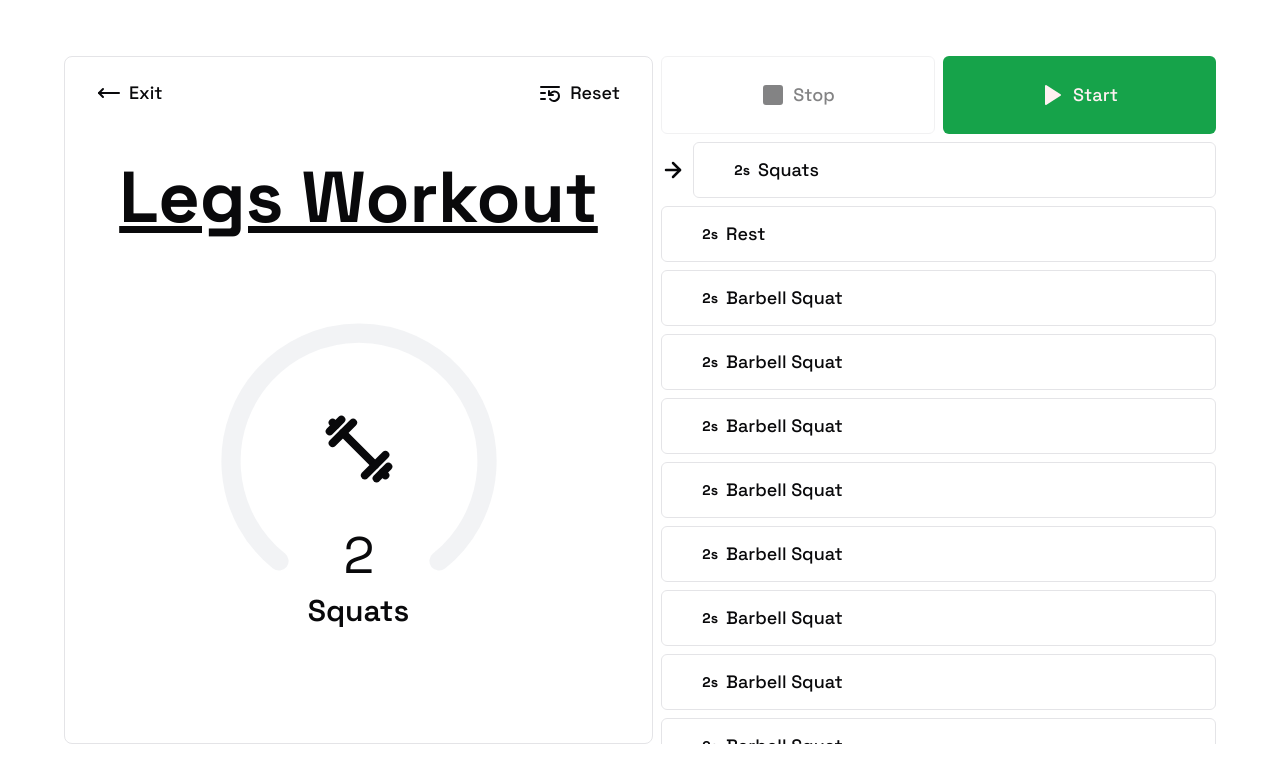
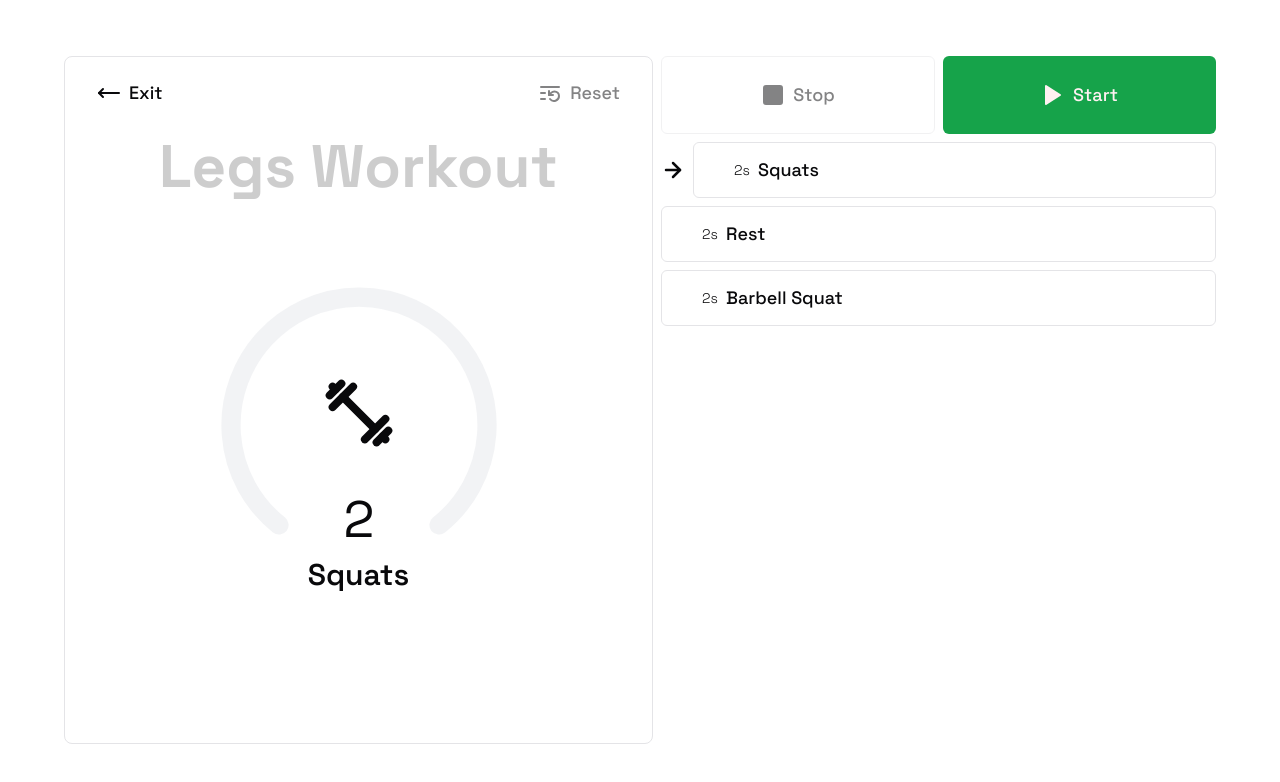
Before and after one commit to nadjitan/gym-app, a Next.js app: page /workout/0 in a window 1280 px wide. Shown: the top 782 px of the page. Built offline with nearby package versions, Linux system fonts and the light colour scheme.

Commit message:
add nav button

```diff
--- a/app/layout.tsx
+++ b/app/layout.tsx
@@ -7,7 +7,7 @@ const spaceGrotesk = Space_Grotesk({ subsets: ["latin"] })
 
 export const metadata: Metadata = {
   title: "Gym App",
-  description: "Generated by create next app",
+  description: "A fitness timer app",
 }
 
 export default function RootLayout({
--- a/app/page.tsx
+++ b/app/page.tsx
@@ -1,3 +1,4 @@
+import { NavMenu } from "@/components/nav-menu"
 import { ThemeToggle } from "@/components/theme-toggle"
 import WorkoutList from "@/components/workouts/workout-list"
 import { Dumbbell } from "lucide-react"
@@ -16,7 +17,7 @@ export default function Home() {
           <Dumbbell strokeWidth={2.7} size={32} />
           <h1 className="text-3xl font-black tracking-widest">FITNESS</h1>
         </div>
-        <ThemeToggle />
+        <NavMenu />
         {/* <TooltipProvider>
      <Tooltip>
        <TooltipTrigger asChild>
--- a/app/workout/[id]/page.tsx
+++ b/app/workout/[id]/page.tsx
@@ -1,14 +1,33 @@
 "use client"
 
 import { useRouter } from "next/navigation"
+import type { Metadata } from "next"
 import { Button } from "@/components/ui/button"
 import { initialData } from "@/components/workouts/workout-list"
 import { Play, Square, Pause, ListRestart, StepForward } from "lucide-react"
 import { useEffect, useRef, useState } from "react"
 import { Dumbbell, MoveLeft, ArrowRight } from "lucide-react"
-import { animate, stagger, motion, Reorder } from "framer-motion"
+import {
+  animate,
+  stagger,
+  motion,
+  Transition,
+  AnimatePresence,
+} from "framer-motion"
 import useTimer from "@/hooks/useTimer"
 import { ListButton } from "@/components/ui/list-button"
+
+type Props = {
+  params: { id: string }
+  searchParams: { [key: string]: string | string[] | undefined }
+}
+
+export async function generateMetadata({ params }: Props): Promise<Metadata> {
+  const workout = initialData.find((item) => item.id === params.id)!
+  return {
+    title: workout.title,
+  }
+}
 
 interface SemicircleProgressBarProps {
   duration: number
@@ -80,6 +99,11 @@ const SemicircleProgressBar: React.FC<SemicircleProgressBarProps> = ({
 }
 
 const staggerMenuItems = stagger(0.1, { startDelay: 0.15 })
+const springTransition: Transition = {
+  type: "spring",
+  stiffness: 700,
+  damping: 30,
+}
 
 export default function Workout({ params }: { params: { id: string } }) {
   const router = useRouter()
@@ -138,7 +162,7 @@ export default function Workout({ params }: { params: { id: string } }) {
 
   return (
     <div className="flex h-full w-full flex-col gap-2 animate-in fade-in lg:max-w-6xl lg:flex-row">
-      <section className="flex h-full flex-1 flex-col items-center rounded-lg border p-4">
+      <section className="relative flex h-full flex-1 flex-col items-center overflow-hidden rounded-lg border p-4">
         <section className="flex h-max w-full justify-between">
           <Button
             className="flex gap-2 text-lg"
@@ -152,33 +176,52 @@ export default function Workout({ params }: { params: { id: string } }) {
           <Button
             className="flex gap-2 text-lg"
             variant={"ghost"}
+            disabled={exerciseIndex === 0}
             onClick={() => resetAll()}
           >
             <ListRestart /> Reset
           </Button>
         </section>
 
-        <h1 className="mt-12 text-4xl font-black underline lg:text-7xl">
+        <h1 className="mt-6 text-center text-4xl font-black opacity-20 lg:text-6xl">
           {workout?.title}
         </h1>
 
-        {exercise.duration > 0 && (
-          <div className="mt-2 h-56 lg:mt-10 lg:h-80">
+        <AnimatePresence>
+          {exercise.duration > 0 ? (
+            <>
+              <motion.div
+                className="h-56 lg:mt-10 lg:h-80"
+                initial={{ opacity: 0 }}
+                animate={{ opacity: 1 }}
+                exit={{ opacity: 0 }}
+              >
                 <SemicircleProgressBar
                   duration={exercise.duration}
                   isRest={exercise.type === "rest"}
                   progress={progress}
                 />
-          </div>
+              </motion.div>
+              <motion.h1 className="line-clamp-2 text-3xl font-semibold">
+                {exercise.name}
+              </motion.h1>
+            </>
+          ) : (
+            <>
+              <motion.h2
+                className="mt-14 text-2xl font-semibold"
+                initial={{ opacity: 0 }}
+                animate={{ opacity: 1 }}
+                exit={{ opacity: 0 }}
+              >
+                {exercise.sets}x{exercise.repetitions}
+              </motion.h2>
+              <motion.h1 className="line-clamp-2 text-3xl font-semibold">
+                {exercise.name}
+              </motion.h1>
+            </>
           )}
-
-        {exercise.duration === 0 && (
-          <h2 className="mt-16 text-xl font-semibold">
-            {exercise.sets}x{exercise.repetitions}
-          </h2>
-        )}
-
-        <h1 className="text-3xl font-semibold">{exercise.name}</h1>
+        </AnimatePresence>
       </section>
 
       <section className="relative flex h-full flex-1 flex-col gap-2 overflow-hidden">
@@ -234,21 +277,24 @@ export default function Workout({ params }: { params: { id: string } }) {
         </section>
 
         <div className="relative flex h-full w-full flex-col place-content-start gap-2 overflow-y-auto overflow-x-hidden">
-          {exercises.map((ex, i) => {
-            return (
+          {exercises.map((ex, i) => (
             <div
+              key={`exercise-${ex.id}`}
               ref={(el) => {
                 itemElsRef.current.push(el!)
               }}
               className={`exercise-item flex items-center gap-2`}
-                key={`exercise-${ex.id}`}
             >
               {exercise.id === ex.id && (
-                  <motion.div layoutId="active-exercise" className="z-20">
+                <motion.div
+                  className="z-20"
+                  layoutId="active-exercise"
+                  transition={springTransition}
+                >
                   <ArrowRight strokeWidth={2.5} />
                 </motion.div>
               )}
-                <motion.div layout className="z-10 w-full">
+              <motion.div className="z-10 w-full" layout>
                 <ListButton
                   className="h-14 w-full"
                   variant={"outline"}
@@ -258,17 +304,22 @@ export default function Workout({ params }: { params: { id: string } }) {
                     setTime(ex.duration)
                   }}
                 >
-                    <p className="mr-2 w-10 text-end text-sm font-bold transition-all">
+                  {/* Children also needs `motion` to scale correctly during parent `layout` animations  */}
+                  <motion.p
+                    layout
+                    className="mr-2 w-10 text-end text-sm font-light"
+                  >
                     {ex.duration === 0
                       ? `${ex.sets}x${ex.repetitions}`
                       : `${ex.duration.toString()}s`}
-                    </p>
-                    <h4 className="text-lg">{ex.name}</h4>
+                  </motion.p>
+                  <motion.h4 layout className="line-clamp-1 text-lg">
+                    {ex.name}
+                  </motion.h4>
                 </ListButton>
               </motion.div>
             </div>
-            )
-          })}
+          ))}
         </div>
       </section>
     </div>
--- a/components/full-loading.tsx
+++ b/components/full-loading.tsx
@@ -1,7 +1,7 @@
 export default function FullScreenLoading() {
   return (
-    <div className="flex h-full w-full max-w-6xl flex-col items-end gap-2 animate-in fade-in">
-      <h1 className="mt-auto flex gap-2 text-3xl font-extralight">
+    <div className="flex h-full w-full flex-col items-end gap-2 animate-in fade-in lg:max-w-6xl">
+      <h1 className="mr-2 mt-auto flex gap-2 text-3xl font-extralight lg:mr-0">
         <svg
           xmlns="http://www.w3.org/2000/svg"
           width="1em"
--- a/components/ui/button.tsx
+++ b/components/ui/button.tsx
@@ -5,7 +5,7 @@ import { cva, type VariantProps } from "class-variance-authority"
 import { cn } from "@/lib/utils"
 
 const buttonVariants = cva(
-  "inline-flex items-center justify-center rounded-md text-sm font-medium ring-offset-background transition-colors focus-visible:outline-none focus-visible:ring-2 focus-visible:ring-ring focus-visible:ring-offset-2 disabled:pointer-events-none disabled:opacity-50",
+  "inline-flex items-center rounded-md text-sm font-medium ring-offset-background transition-colors focus-visible:outline-none focus-visible:ring-2 focus-visible:ring-ring focus-visible:ring-offset-2 disabled:pointer-events-none disabled:opacity-50",
   {
     variants: {
       variant: {
@@ -37,14 +37,27 @@ export interface ButtonProps
   extends React.ButtonHTMLAttributes<HTMLButtonElement>,
     VariantProps<typeof buttonVariants> {
   asChild?: boolean
+  contentCenter?: boolean
 }
 
 const Button = React.forwardRef<HTMLButtonElement, ButtonProps>(
-  ({ className, variant, size, asChild = false, ...props }, ref) => {
+  (
+    {
+      className,
+      variant,
+      size,
+      asChild = false,
+      contentCenter = true,
+      ...props
+    },
+    ref,
+  ) => {
     const Comp = asChild ? Slot : "button"
     return (
       <Comp
-        className={cn(buttonVariants({ variant, size, className }))}
+        className={`${cn(buttonVariants({ variant, size, className }))} ${
+          contentCenter ? "justify-center" : ""
+        }`}
         ref={ref}
         {...props}
       />
--- a/components/workouts/workout-list.tsx
+++ b/components/workouts/workout-list.tsx
@@ -1,5 +1,8 @@
+"use client"
+
 import Link from "next/link"
 import { ArrayToUnion } from "@/utils/types"
+import { AnimatePresence, motion } from "framer-motion"
 
 export const WORKOUT_TARGET = [
   "Full Body",
@@ -14,6 +17,7 @@ export const WORKOUT_TARGET = [
 
 export type Exercise = {
   id: string
+  position: number
   name: string
   type: "work" | "rest"
   duration: number
@@ -46,6 +50,7 @@ export const initialData: Workout[] = [
     items: [
       {
         id: "0",
+        position: 0,
         name: "Squats",
         type: "work",
         duration: 2,
@@ -54,6 +59,7 @@ export const initialData: Workout[] = [
       },
       {
         id: "1",
+        position: 1,
         name: "Rest",
         type: "rest",
         duration: 2,
@@ -61,71 +67,8 @@ export const initialData: Workout[] = [
         repetitions: 0,
       },
       {
-        id: "3",
-        name: "Barbell Squat",
-        type: "work",
-        duration: 2,
-        sets: 0,
-        repetitions: 0,
-      },
-      {
-        id: "4",
-        name: "Barbell Squat",
-        type: "work",
-        duration: 2,
-        sets: 0,
-        repetitions: 0,
-      },
-      {
-        id: "5",
-        name: "Barbell Squat",
-        type: "work",
-        duration: 2,
-        sets: 0,
-        repetitions: 0,
-      },
-      {
-        id: "6",
-        name: "Barbell Squat",
-        type: "work",
-        duration: 2,
-        sets: 0,
-        repetitions: 0,
-      },
-      {
-        id: "7",
-        name: "Barbell Squat",
-        type: "work",
-        duration: 2,
-        sets: 0,
-        repetitions: 0,
-      },
-      {
-        id: "8",
-        name: "Barbell Squat",
-        type: "work",
-        duration: 2,
-        sets: 0,
-        repetitions: 0,
-      },
-      {
-        id: "9",
-        name: "Barbell Squat",
-        type: "work",
-        duration: 2,
-        sets: 0,
-        repetitions: 0,
-      },
-      {
-        id: "10",
-        name: "Barbell Squat",
-        type: "work",
-        duration: 2,
-        sets: 0,
-        repetitions: 0,
-      },
-      {
-        id: "11",
+        id: "2",
+        position: 2,
         name: "Barbell Squat",
         type: "work",
         duration: 2,
@@ -147,6 +90,7 @@ export const initialData: Workout[] = [
     items: [
       {
         id: "0",
+        position: 0,
         name: "Dumbell curls",
         type: "work",
         duration: 0,
@@ -155,6 +99,7 @@ export const initialData: Workout[] = [
       },
       {
         id: "1",
+        position: 1,
         name: "Rest",
         type: "rest",
         duration: 3,
@@ -163,6 +108,7 @@ export const initialData: Workout[] = [
       },
       {
         id: "2",
+        position: 2,
         name: "Rope Pulldowns",
         type: "work",
         duration: 0,
@@ -174,26 +120,36 @@ export const initialData: Workout[] = [
   },
 ]
 
-const WorkoutItem: React.FC<{ workout: Workout }> = ({ workout }) => {
+export default function WorkoutList() {
   return (
+    <AnimatePresence>
+      {initialData.map((item) => (
+        <motion.div
+          key={`workout-${item.id}`}
+          initial={{ opacity: 0 }}
+          animate={{ opacity: 1 }}
+          exit={{ opacity: 0 }}
+        >
           <Link
-      href={`/workout/${workout.id}`}
+            href={`/workout/${item.id}`}
             className="group grid h-44 w-52 place-content-start gap-2 rounded-lg border border-transparent px-5 py-4 transition-colors hover:border-gray-300 hover:bg-gray-100 hover:dark:border-neutral-700 hover:dark:bg-neutral-800/30"
           >
             <h2 className={`text-xl font-semibold`}>
-        {workout.title}
+              {item.title}
               {/* <span className="inline-block transition-transform group-hover:translate-x-1 motion-reduce:transform-none">
           -&gt;
         </span> */}
             </h2>
             <p className={`line-clamp-2 text-sm font-extralight opacity-50`}>
-        {workout.description}
+              {item.description}
             </p>
 
             <ul className="line-clamp-3 h-full overflow-hidden">
-        {workout.items.map((ex) => (
-          <>
-            <li className={`text-sm opacity-50`}>
+              {item.items.map((ex) => (
+                <li
+                  className={`text-sm opacity-50`}
+                  key={`${item.id}-exercise-${ex.id}`}
+                >
                   - {ex.name}{" "}
                   <span className="text-xs">
                     {ex.duration === 0
@@ -201,19 +157,11 @@ const WorkoutItem: React.FC<{ workout: Workout }> = ({ workout }) => {
                       : `${ex.duration.toString()}s`}
                   </span>
                 </li>
-          </>
               ))}
             </ul>
           </Link>
+        </motion.div>
+      ))}
+    </AnimatePresence>
   )
 }
-
-export default function WorkoutList() {
-  return (
-    <>
-      {initialData.map((item) => (
-        <WorkoutItem key={`workout-${item.id}`} workout={item} />
-      ))}
-    </>
-  )
-}
--- a/package.json
+++ b/package.json
@@ -9,6 +9,7 @@
     "lint": "next lint"
   },
   "dependencies": {
+    "@radix-ui/react-accordion": "^1.1.2",
     "@radix-ui/react-dropdown-menu": "^2.0.5",
     "@radix-ui/react-slot": "^1.0.2",
     "@radix-ui/react-toggle": "^1.0.3",
```
Also changed, not shown: components/nav-menu.tsx (added, +105 -0 lines), components/ui/accordion.tsx (added, +60 -0 lines), 1 other file (tests, documents, lock files or other folders). Lines whose indentation alone changed are shown as unchanged.
